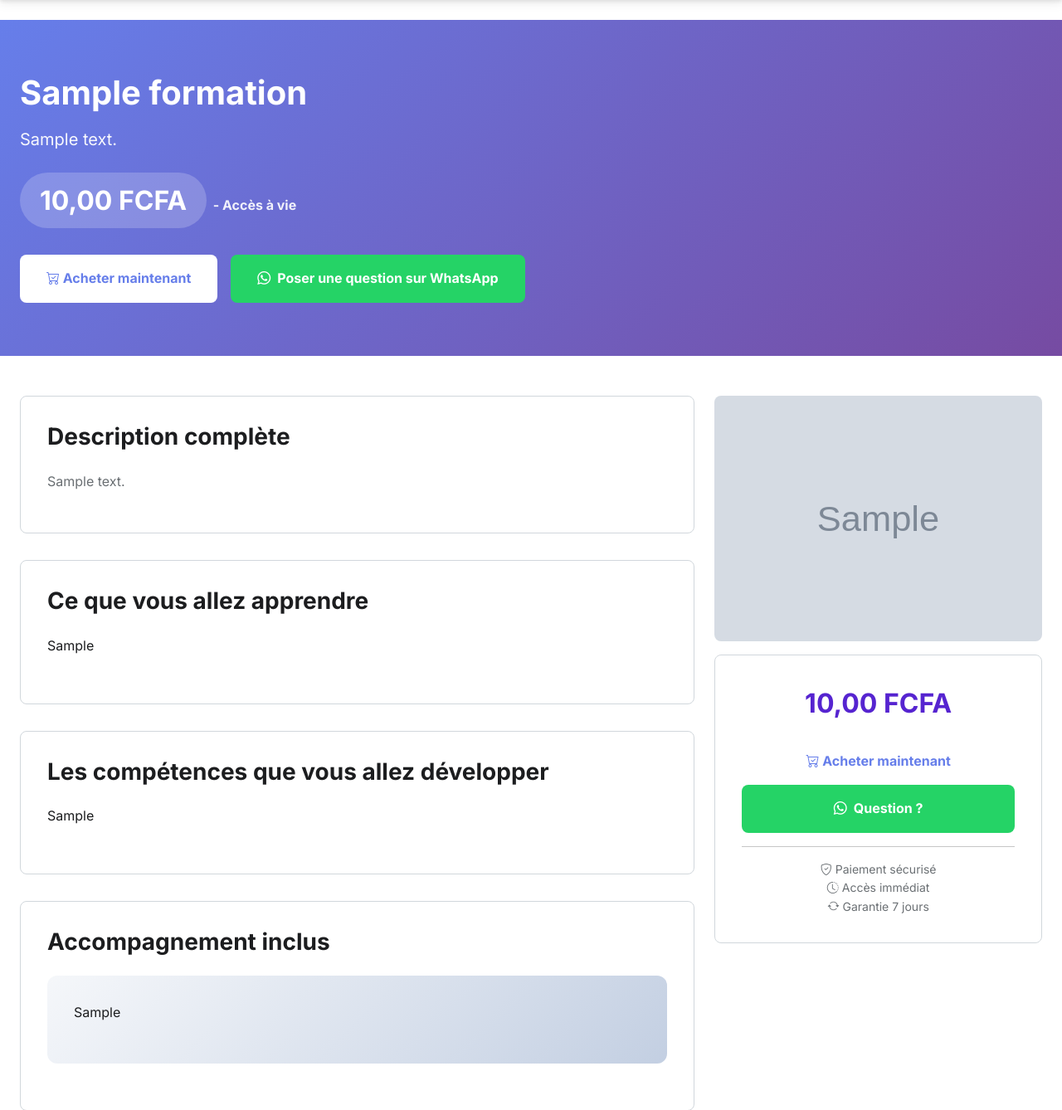
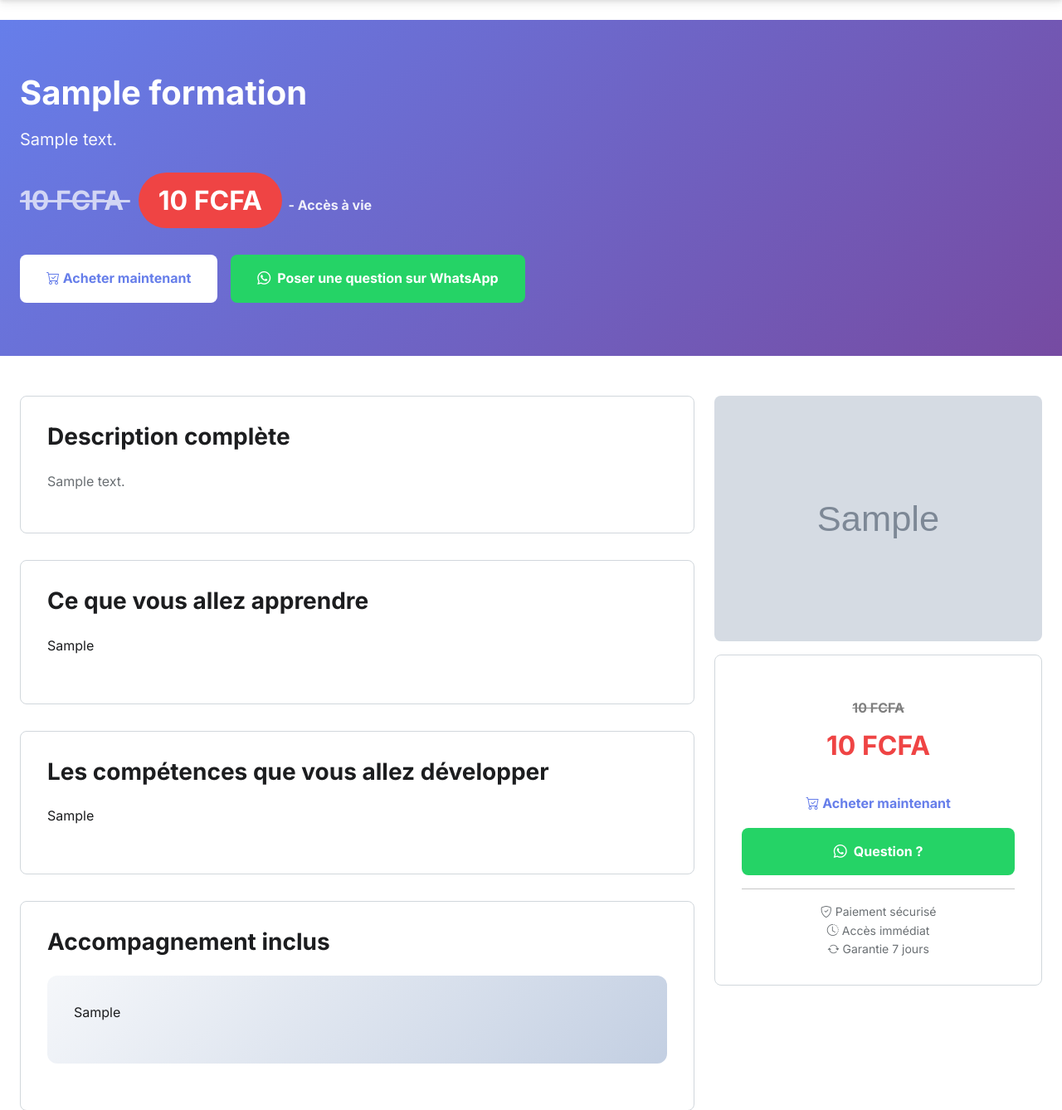
Before and after one commit to amparachrist-beep/Formations, a Django app: page /formation/1/ in a window 1280 px wide. Shown: the part 79-1417 px from the top of the page at 83% size. Run offline with Django 4.2, Linux system fonts and the light colour scheme; tables that the repository leaves empty hold one stand-in row (values such as "Sample post"); grey boxes marked "Sample" are stand-in pictures.

Commit message:
Ajout prix promo dans details

```diff
--- a/formation/templates/formation/base.html
+++ b/formation/templates/formation/base.html
@@ -283,7 +283,6 @@
                     <ul class="list-unstyled">
                         <li class="mb-2"><a href="{% url 'catalogue' %}">Catalogue</a></li>
                         <li class="mb-2"><a href="#">À propos</a></li>
-                        <li class="mb-2"><a href="#">Contact</a></li>
                     </ul>
                 </div>
                 <div class="col-md-4 mb-4">
--- a/formation/templates/formation/detail_formation.html
+++ b/formation/templates/formation/detail_formation.html
@@ -274,9 +274,22 @@
                 <p style="font-size: 1.25rem; opacity: 0.95;">{{ formation.description|truncatewords:20 }}</p>
 
                 <div class="price">
-                    <span class="price-tag">{{ formation.prix }} FCFA</span>
-                    <span style="font-size: 1rem; opacity: 0.9;"> - Accès à vie</span>
-                </div>
+                {% if formation.prix_promo %}
+                    <span style="text-decoration: line-through; opacity:0.7; margin-right:10px;">
+                        {{ formation.prix|floatformat:"0" }} FCFA
+                    </span>
+
+                    <span class="price-tag" style="background:#ef4444;">
+                        {{ formation.prix_promo|floatformat:"0" }} FCFA
+                    </span>
+                {% else %}
+                    <span class="price-tag">
+                        {{ formation.prix|floatformat:"0" }} FCFA
+                    </span>
+                {% endif %}
+
+    <span style="font-size: 1rem; opacity: 0.9;"> - Accès à vie</span>
+</div>
 
                 <div class="hero-buttons">
                     <form method="post" action="{% url 'ajouter_panier' formation.id %}" style="display: inline;">
@@ -426,7 +439,21 @@
                 <!-- CTA rapide -->
                 <div class="formation-section" style="text-align: center;">
                     <div style="font-size: 2rem; font-weight: 700; color: var(--primary-color); margin-bottom: 1rem;">
-                        {{ formation.prix }} FCFA
+                        {% if formation.prix_promo %}
+                            <div>
+                                <span style="text-decoration: line-through; color:gray; font-size:1rem;">
+                                    {{ formation.prix|floatformat:"0" }} FCFA
+                                </span>
+                            </div>
+
+                            <div style="font-size: 2rem; font-weight: 700; color: #ef4444;">
+                                {{ formation.prix_promo|floatformat:"0" }} FCFA
+                            </div>
+                        {% else %}
+                            <div style="font-size: 2rem; font-weight: 700; color: var(--primary-color);">
+                                {{ formation.prix|floatformat:"0" }} FCFA
+                            </div>
+                        {% endif %}
                     </div>
                     <form method="post" action="{% url 'ajouter_panier' formation.id %}" style="display: inline;">
                         {% csrf_token %}
```
